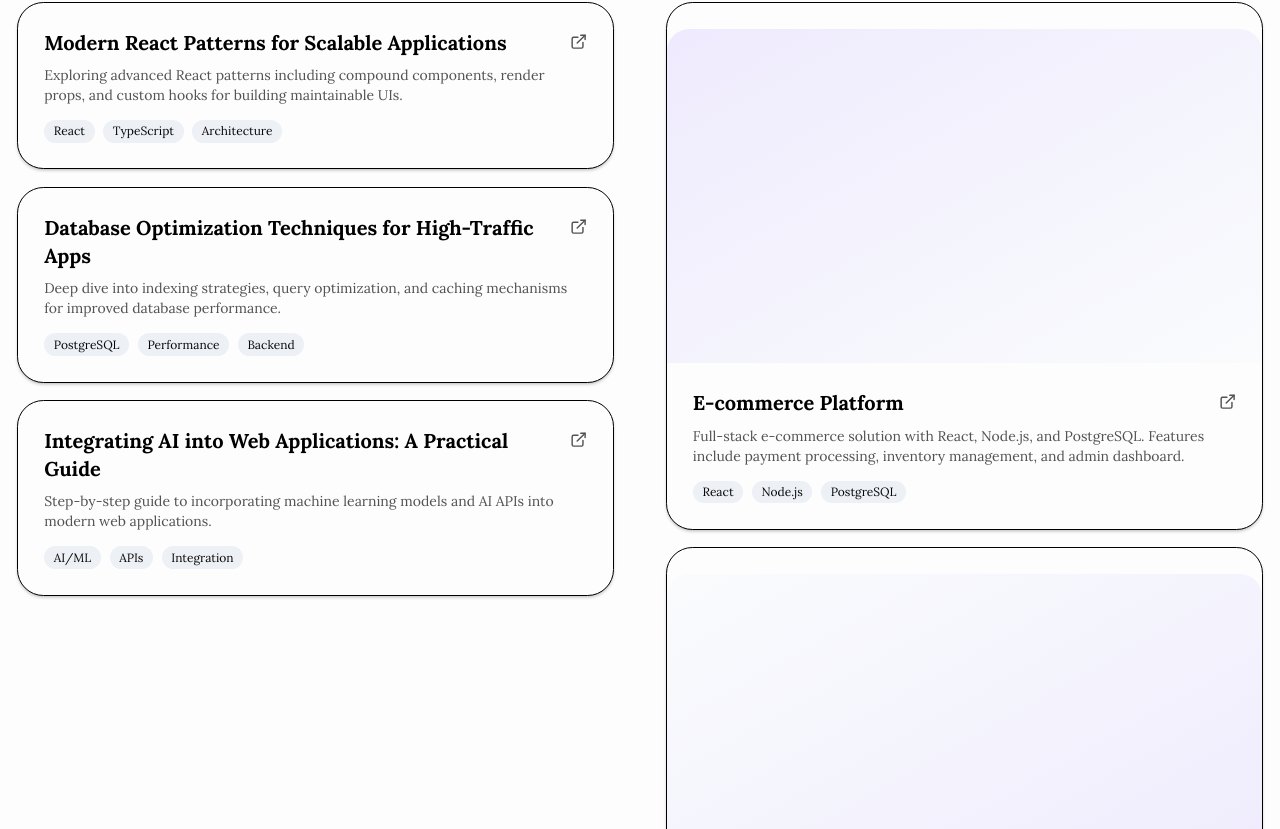
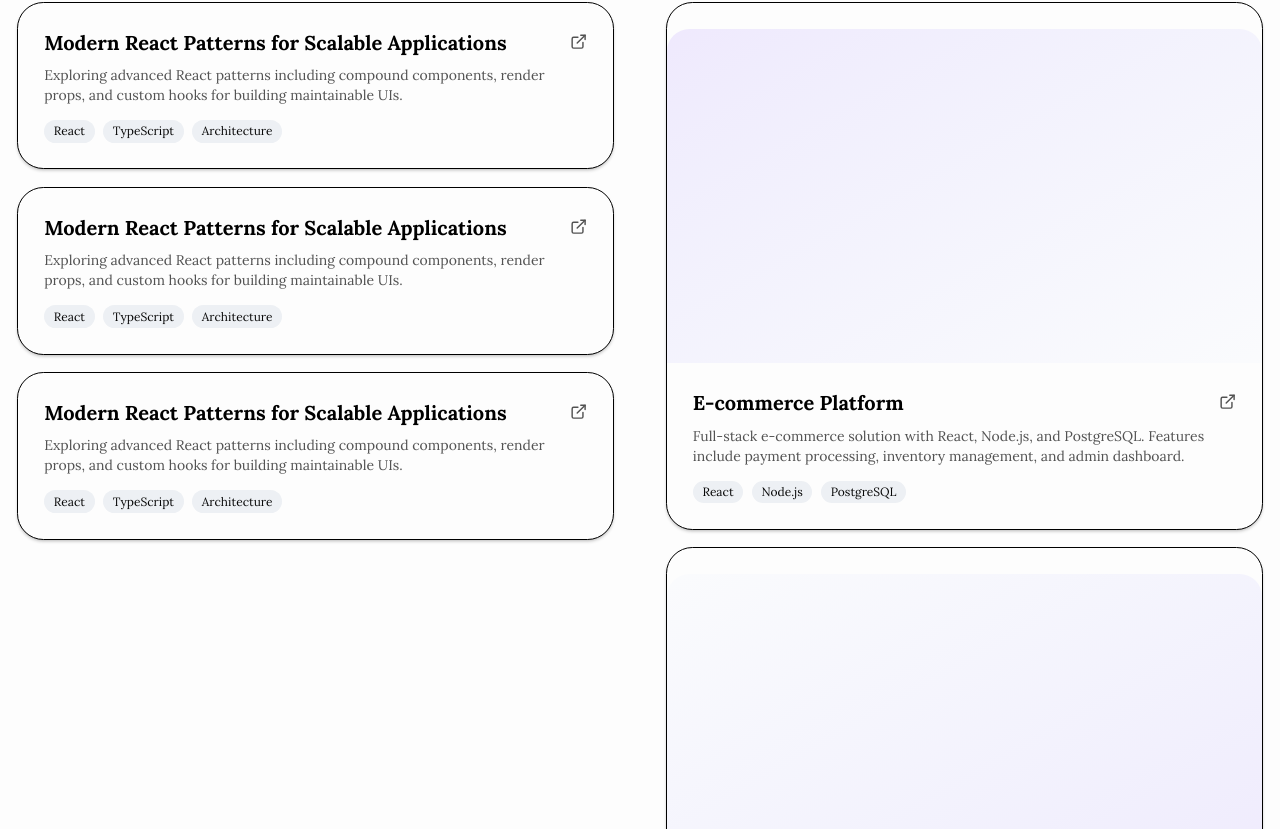
Before and after one commit to majkser/mikolaj-kowalski-dev, a Next.js app: page / in a window 1280 px wide. Shown: the part 915-1744 px from the top of the page. Built offline with nearby package versions, Linux system fonts and the light colour scheme.

Commit message:
feat: extracted article card to separate component

```diff
--- /dev/null
+++ b/src/app/articles/page.tsx
@@ -0,0 +1,45 @@
+import ArticleCard from '@/components/articleCard';
+
+export default function page() {
+  return (
+    <div className="bg-gradient-to-b from-background to-muted/30 min-h-screen pb-16">
+      <div className="container mx-auto px-4 pt-16 pb-24">
+        <div className="mb-12 text-center">
+          <h1 className="text-5xl font-extrabold mb-4 bg-clip-text text-transparent bg-gradient-to-r from-primary to-primary/70">
+            Articles
+          </h1>
+          <p className="text-xl text-muted-foreground max-w-2xl mx-auto">
+            Thoughts, tutorials and insights on web development, programming,
+            and technology
+          </p>
+        </div>
+        <div className="grid grid-cols-1 md:grid-cols-2 lg:grid-cols-3 gap-6">
+          <ArticleCard
+            href="/articles/modern-react-patterns"
+            title="Modern React Patterns for Scalable Applications"
+            description="Exploring advanced React patterns including compound components, render props, and custom hooks for building maintainable UIs."
+            tags={['React', 'TypeScript', 'Architecture']}
+          />
+          <ArticleCard
+            href="/articles/database-optimization"
+            title="Database Optimization Techniques for High-Traffic Apps"
+            description="Deep dive into indexing strategies, query optimization, and caching mechanisms for improved database performance."
+            tags={['PostgreSQL', 'Performance', 'Backend']}
+          />
+          <ArticleCard
+            href="/articles/ai-integration"
+            title="Integrating AI into Web Applications: A Practical Guide"
+            description="Step-by-step guide to incorporating machine learning models and AI APIs into modern web applications."
+            tags={['AI/ML', 'APIs', 'Integration']}
+          />
+          <ArticleCard
+            href="/articles/secure-authentication"
+            title="Building Secure Authentication Systems with OAuth2 and JWT"
+            description="Comprehensive overview of implementing secure authentication using OAuth2 and JSON Web Tokens in web applications."
+            tags={['Security', 'OAuth2', 'JWT']}
+          />
+        </div>
+      </div>
+    </div>
+  );
+}
--- /dev/null
+++ b/src/components/articleCard.tsx
@@ -0,0 +1,44 @@
+import Link from 'next/link';
+import { Badge } from '@/components/ui/badge';
+import {
+  Card,
+  CardDescription,
+  CardHeader,
+  CardTitle,
+} from '@/components/ui/card';
+import { ExternalLink } from 'lucide-react';
+
+export default function ArticleCard({
+  href,
+  title,
+  description,
+  tags,
+}: {
+  href: string;
+  title: string;
+  description: string;
+  tags: string[];
+}) {
+  return (
+    <Card className="hover:shadow-lg transition-shadow">
+      <CardHeader>
+        <div className="flex items-start justify-between">
+          <div className="space-y-2">
+            <CardTitle className="text-xl hover:text-primary transition-colors">
+              <Link href={href}>{title}</Link>
+            </CardTitle>
+            <CardDescription>{description}</CardDescription>
+          </div>
+          <ExternalLink className="w-4 h-4 text-muted-foreground flex-shrink-0 mt-1" />
+        </div>
+        <div className="flex gap-2 pt-2">
+          {tags.map((tag) => (
+            <Badge key={tag} variant="secondary">
+              {tag}
+            </Badge>
+          ))}
+        </div>
+      </CardHeader>
+    </Card>
+  );
+}
--- a/src/components/landing/FeaturedArticles.tsx
+++ b/src/components/landing/FeaturedArticles.tsx
@@ -1,12 +1,6 @@
 import { Button } from '@/components/ui/button';
-import {
-  Card,
-  CardDescription,
-  CardHeader,
-  CardTitle,
-} from '@/components/ui/card';
-import { Badge } from '@/components/ui/badge';
-import { ArrowRight, ExternalLink } from 'lucide-react';
+import ArticleCard from '@/components/articleCard';
+import { ArrowRight } from 'lucide-react';
 import Link from 'next/link';
 
 export default function FeaturedArticles() {
@@ -24,76 +18,24 @@ export default function FeaturedArticles() {
         </Button>
       </div>
       <div className="space-y-4">
-        <Card className="hover:shadow-lg transition-shadow">
-          <CardHeader>
-            <div className="flex items-start justify-between">
-              <div className="space-y-2">
-                <CardTitle className="text-xl hover:text-primary transition-colors">
-                  <Link href="/articles/modern-react-patterns">
-                    Modern React Patterns for Scalable Applications
-                  </Link>
-                </CardTitle>
-                <CardDescription>
-                  Exploring advanced React patterns including compound
-                  components, render props, and custom hooks for building
-                  maintainable UIs.
-                </CardDescription>
-              </div>
-              <ExternalLink className="w-4 h-4 text-muted-foreground flex-shrink-0 mt-1" />
-            </div>
-            <div className="flex gap-2 pt-2">
-              <Badge variant="secondary">React</Badge>
-              <Badge variant="secondary">TypeScript</Badge>
-              <Badge variant="secondary">Architecture</Badge>
-            </div>
-          </CardHeader>
-        </Card>
-        <Card className="hover:shadow-lg transition-shadow">
-          <CardHeader>
-            <div className="flex items-start justify-between">
-              <div className="space-y-2">
-                <CardTitle className="text-xl hover:text-primary transition-colors">
-                  <Link href="/articles/database-optimization">
-                    Database Optimization Techniques for High-Traffic Apps
-                  </Link>
-                </CardTitle>
-                <CardDescription>
-                  Deep dive into indexing strategies, query optimization, and
-                  caching mechanisms for improved database performance.
-                </CardDescription>
-              </div>
-              <ExternalLink className="w-4 h-4 text-muted-foreground flex-shrink-0 mt-1" />
-            </div>
-            <div className="flex gap-2 pt-2">
-              <Badge variant="secondary">PostgreSQL</Badge>
-              <Badge variant="secondary">Performance</Badge>
-              <Badge variant="secondary">Backend</Badge>
-            </div>
-          </CardHeader>
-        </Card>
-        <Card className="hover:shadow-lg transition-shadow">
-          <CardHeader>
-            <div className="flex items-start justify-between">
-              <div className="space-y-2">
-                <CardTitle className="text-xl hover:text-primary transition-colors">
-                  <Link href="/articles/ai-integration">
-                    Integrating AI into Web Applications: A Practical Guide
-                  </Link>
-                </CardTitle>
-                <CardDescription>
-                  Step-by-step guide to incorporating machine learning models
-                  and AI APIs into modern web applications.
-                </CardDescription>
-              </div>
-              <ExternalLink className="w-4 h-4 text-muted-foreground flex-shrink-0 mt-1" />
-            </div>
-            <div className="flex gap-2 pt-2">
-              <Badge variant="secondary">AI/ML</Badge>
-              <Badge variant="secondary">APIs</Badge>
-              <Badge variant="secondary">Integration</Badge>
-            </div>
-          </CardHeader>
-        </Card>
+        <ArticleCard
+          href="/articles/modern-react-patterns"
+          title="Modern React Patterns for Scalable Applications"
+          description="Exploring advanced React patterns including compound components, render props, and custom hooks for building maintainable UIs."
+          tags={['React', 'TypeScript', 'Architecture']}
+        />
+        <ArticleCard
+          href="/articles/modern-react-patterns"
+          title="Modern React Patterns for Scalable Applications"
+          description="Exploring advanced React patterns including compound components, render props, and custom hooks for building maintainable UIs."
+          tags={['React', 'TypeScript', 'Architecture']}
+        />
+        <ArticleCard
+          href="/articles/modern-react-patterns"
+          title="Modern React Patterns for Scalable Applications"
+          description="Exploring advanced React patterns including compound components, render props, and custom hooks for building maintainable UIs."
+          tags={['React', 'TypeScript', 'Architecture']}
+        />
       </div>
     </section>
   );
```
